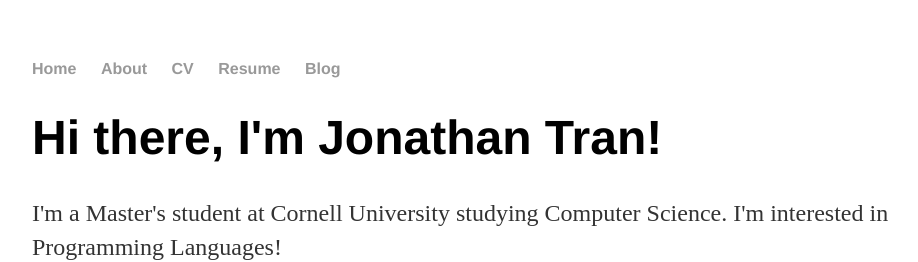
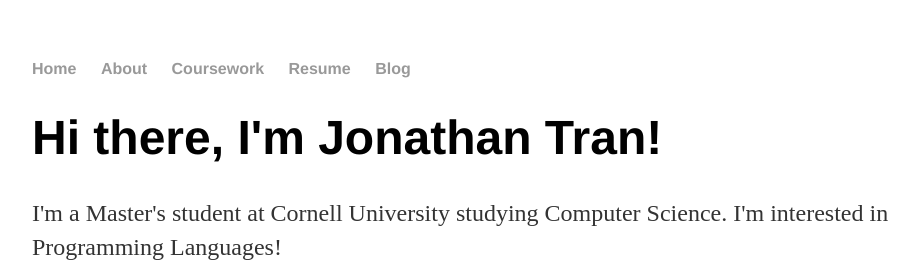
Before and after one commit to JonathanDLTran/JonathanDLTran.github.io, a Jekyll site: the page built from index.html, in a window 1280 px wide. Shown: the top 262 px of the page, without its empty margins (160-1078 px from the left). Built offline with Jekyll 4.4.1, drawn with Linux system fonts in a browser that asks for light colours.

Commit message:
Update default.html

```diff
--- a/_layouts/default.html
+++ b/_layouts/default.html
@@ -10,7 +10,7 @@
 	    		<ul>
 	        		<li><a href="/">Home</a></li>
 		        	<li><a href="/about">About</a></li>
-	        		<li><a href="/cv">CV</a></li>
+	        		<li><a href="/coursework">Coursework</a></li>
 				<li><a href="/resume">Resume</a></li>
 	        		<li><a href="/blog">Blog</a></li>
 	    		</ul>
```
